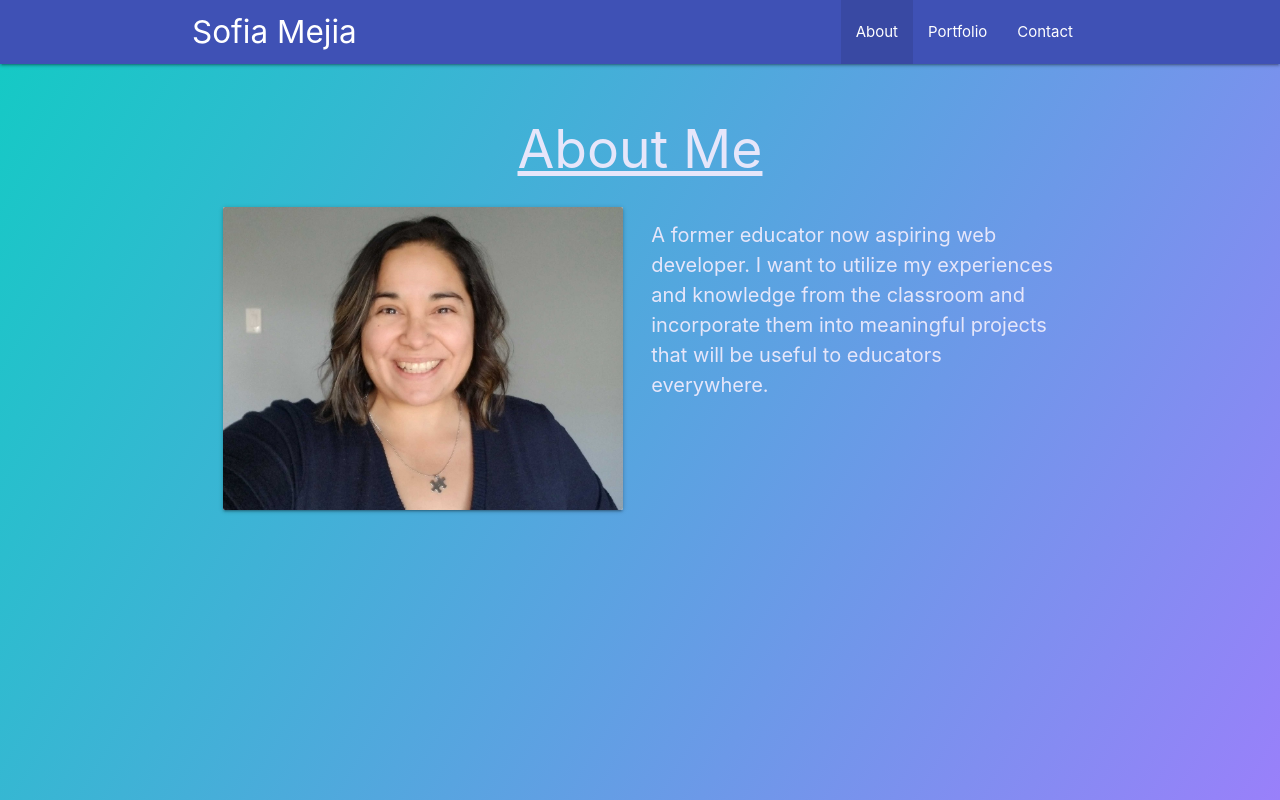
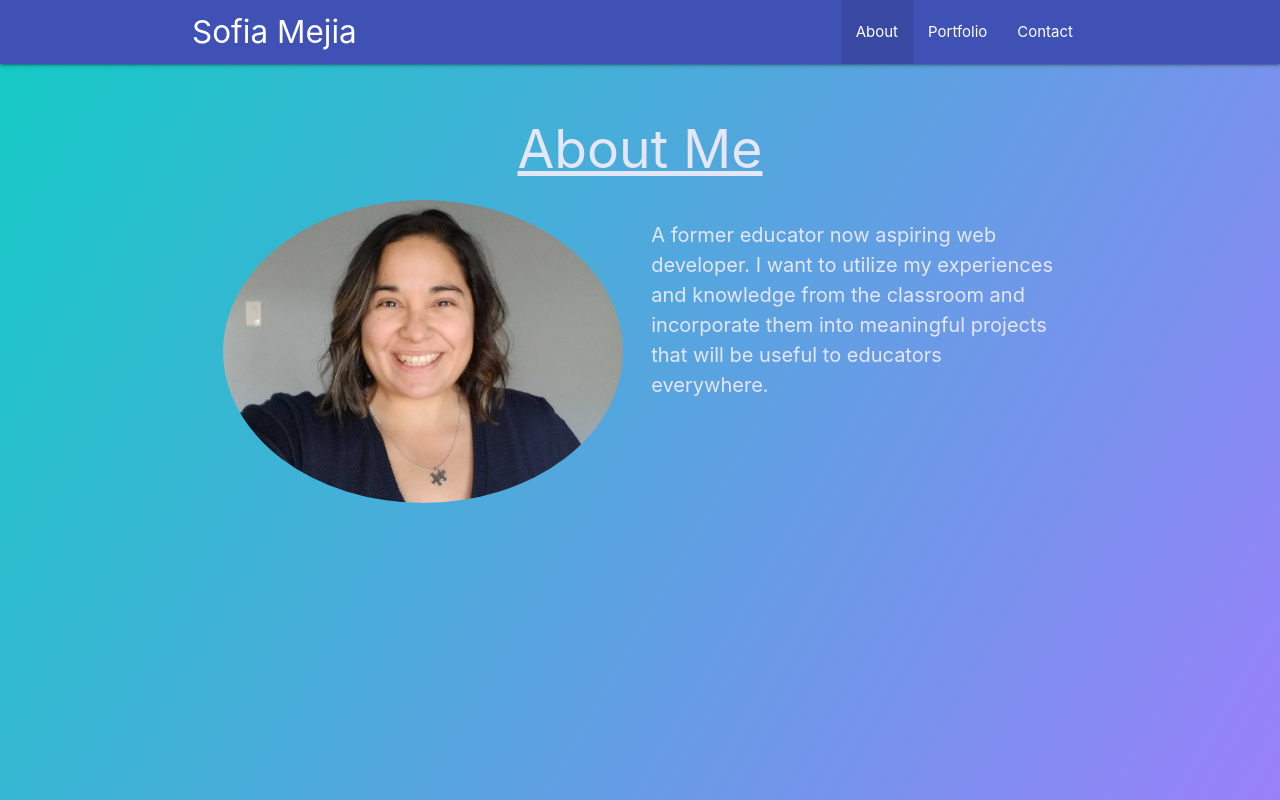
Before and after one commit to myfyrefly/mejia-portfolio, a plain HTML site: page index.html in a window 1280 px wide. Drawn offline with nearby package versions, Linux system fonts and the light colour scheme.

Commit message:
adjusted columns and card size

```diff
--- a/index.html
+++ b/index.html
@@ -39,7 +39,7 @@
         <h2 class="center-align">About Me</h2>
         <div class="row">
             <div class="col s12 m6">
-                    <img src="assets/my-profile.jpg" class="responsive-img card">
+                    <img src="assets/my-profile.jpg" class="circle responsive-img" id="profilePic">
             </div>
             <div class="col s12 m6">
                 <p id="aboutMe">A former educator now aspiring web developer. I want to utilize my experiences and knowledge from the classroom and incorporate them into meaningful projects that will be useful to educators everywhere.</p>
--- a/style.css
+++ b/style.css
@@ -30,5 +30,11 @@ a {
 }
 
 .card {
+    height: 300px;
+    width: 300px;
+    /* padding: 5px; */
+}
+
+#profilePic {
     width: 400px;
 }
```
Also changed, not shown: 1 other file.
